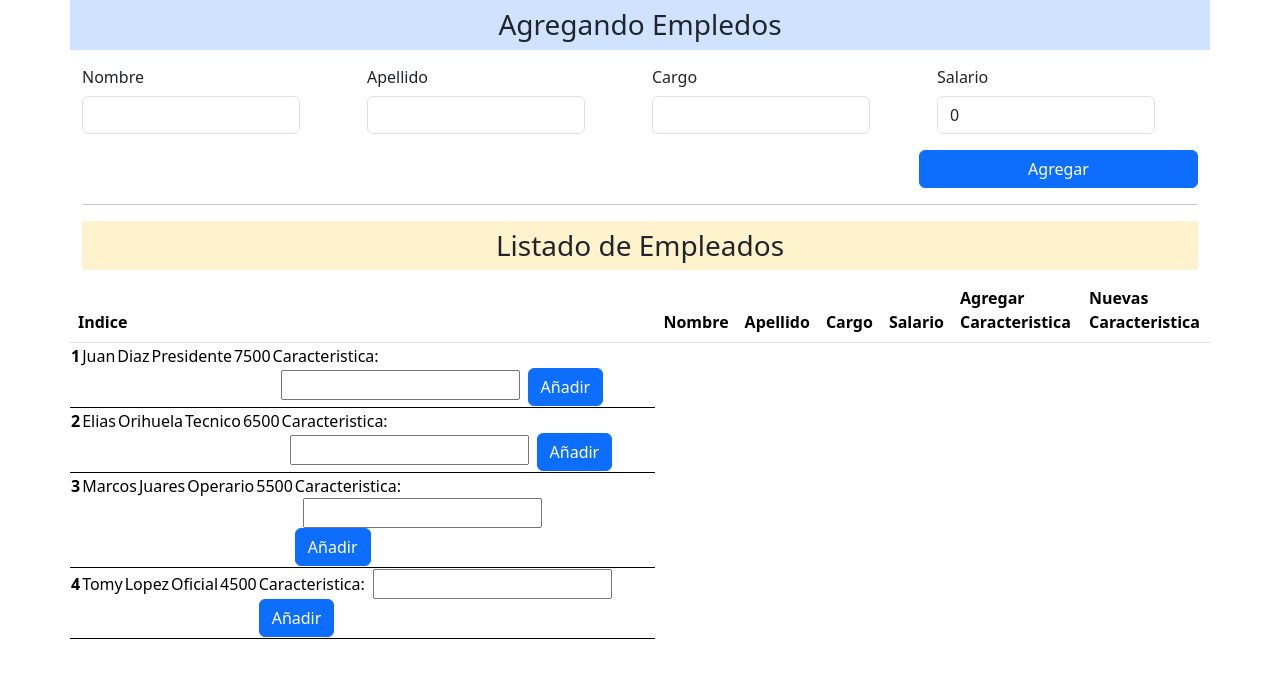
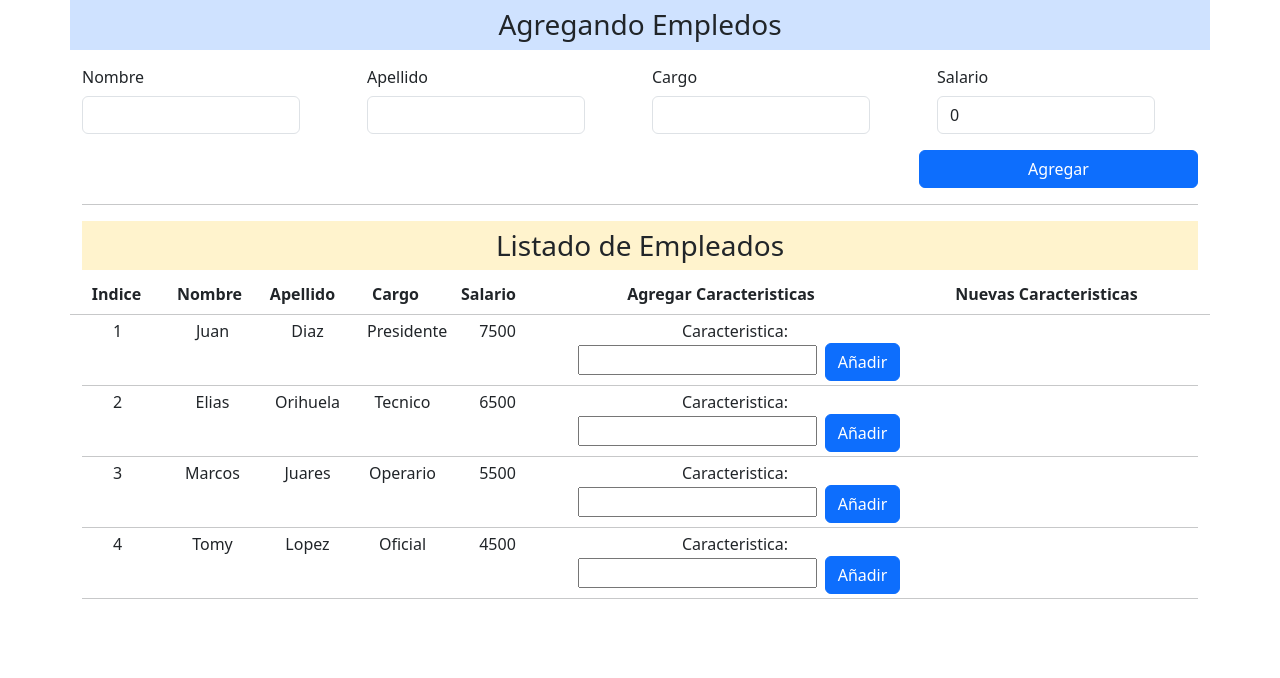
Before and after one commit to teotronic5438/angular, an Angular app in the folder app-empleados/: page / in a window 1280 px wide. Shown: the top 678 px of the page. Built offline with nearby package versions, Linux system fonts and the light colour scheme.

Commit message:
solucion tabla con grid bootstrap y bug nuevas caracteristicas

```diff
--- a/app-empleados/src/app/app.component.html
+++ b/app-empleados/src/app/app.component.html
@@ -41,7 +41,7 @@
 
   <div class="row">
     <!-- <div *ngFor="let empleado of empleados; index as i;">{{empleado.nombre}}</div> -->
-    <table class="table">
+    <!-- <table class="table w-100">
         <thead>
           <tr>
             <th scope="col">Indice</th>
@@ -53,13 +53,24 @@
             <th scope="col">Nuevas Caracteristica</th>
           </tr>
         </thead>
+        <tbody>
+        </tbody>
+      </table> -->
 
-      <tbody>
+      <div class="row text-center text-dark my-1 fw-bold">
+        <div class="col-1">Indice</div>
+        <div class="col-1">Nombre</div>
+        <div class="col-1">Apellido</div>
+        <div class="col-1">Cargo</div>
+        <div class="col-1">Salario</div>
+        <div class="col-4">Agregar Caracteristicas</div>
+        <div class="col-3">Nuevas Caracteristicas</div>
+      </div>
+      <hr class="my-1" />
       <app-empleado-hijo-c *ngFor="let empleado of empleados; index as i;"
       [empleadosDeLista]="empleado" [indice]="i">
       </app-empleado-hijo-c>
-      </tbody>
-    </table>
+
   </div>
 
 
--- a/app-empleados/src/app/empleado-hijo-c/empleado-hijo-c.component.css
+++ b/app-empleados/src/app/empleado-hijo-c/empleado-hijo-c.component.css
@@ -0,0 +1,3 @@
+ul:nth-child(1){
+    padding-left: -5px;
+}
--- a/app-empleados/src/app/empleado-hijo-c/empleado-hijo-c.component.html
+++ b/app-empleados/src/app/empleado-hijo-c/empleado-hijo-c.component.html
@@ -1,15 +1,17 @@
-
-<tr>
-    <th>{{indice+1}}</th>
-    <td>{{empleadosDeLista.nombre}}</td>
-    <td>{{empleadosDeLista.apellido}}</td>
-    <td>{{empleadosDeLista.cargo}}</td>
-    <td>{{empleadosDeLista.salario}}</td>
-    <td><app-caracteristicas-empleado-c (caracteristicasEmpleados)="agregarCaracteristica($event)">
-    </app-caracteristicas-empleado-c></td>
-    <td>
-      <ul style="list-style: none;">
-        <li *ngFor="let caracteristica of arrayCaracteristicas">{{caracteristica}}</li>
-      </ul>
-    </td>
-  </tr>
+<div class="row text-center">
+  <div class="col-1">{{indice+1}}</div>
+  <div class="col-1">{{empleadosDeLista.nombre}}</div>
+  <div class="col-1">{{empleadosDeLista.apellido}}</div>
+  <div class="col-1">{{empleadosDeLista.cargo}}</div>
+  <div class="col-1">{{empleadosDeLista.salario}}</div>
+  <div class="col-4">
+    <app-caracteristicas-empleado-c (caracteristicasEmpleados)="agregarCaracteristica($event)">
+    </app-caracteristicas-empleado-c>
+  </div>
+  <div class="col-3">
+    <ul style="list-style:none; display: flex; flex-wrap: wrap;">
+      <li style="margin-right: 5px;" *ngFor="let caracteristica of arrayCaracteristicas">{{caracteristica}}</li>
+    </ul>
+  </div>
+</div>
+<hr class="my-1"/>
--- a/app-empleados/src/app/empleado-hijo-c/empleado-hijo-c.component.ts
+++ b/app-empleados/src/app/empleado-hijo-c/empleado-hijo-c.component.ts
@@ -23,7 +23,7 @@ export class EmpleadoHijoCComponent {
     this.empleados.push(empleado);
   }
 
-  arrayCaracteristicas = [''];
+  arrayCaracteristicas: Array<string> = [];
 
   agregarCaracteristica(nuevaCaracteristica: string) {
     this.arrayCaracteristicas.push(nuevaCaracteristica);
```
Also changed, not shown: app-empleados/src/app/servicio-empleados.service.ts (added, +9 -0 lines), 1 other file (tests, documents, lock files or other folders). Lines whose indentation alone changed are shown as unchanged.
